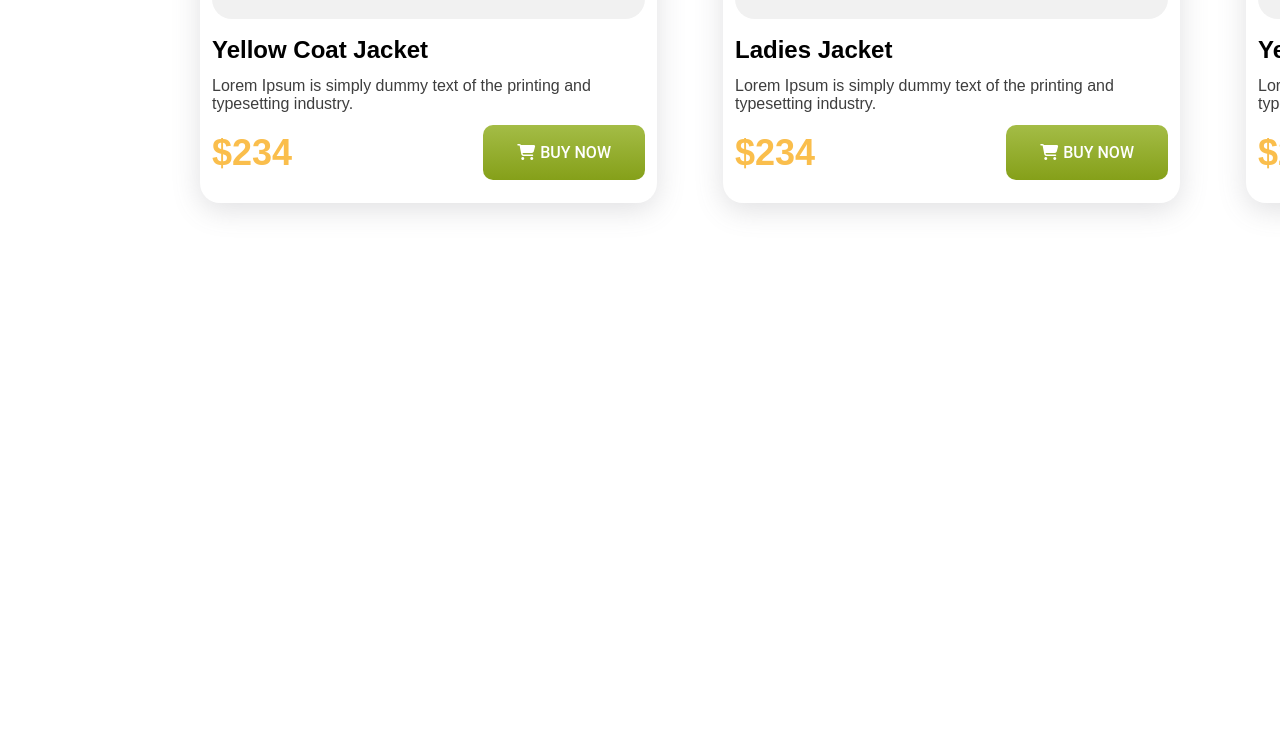
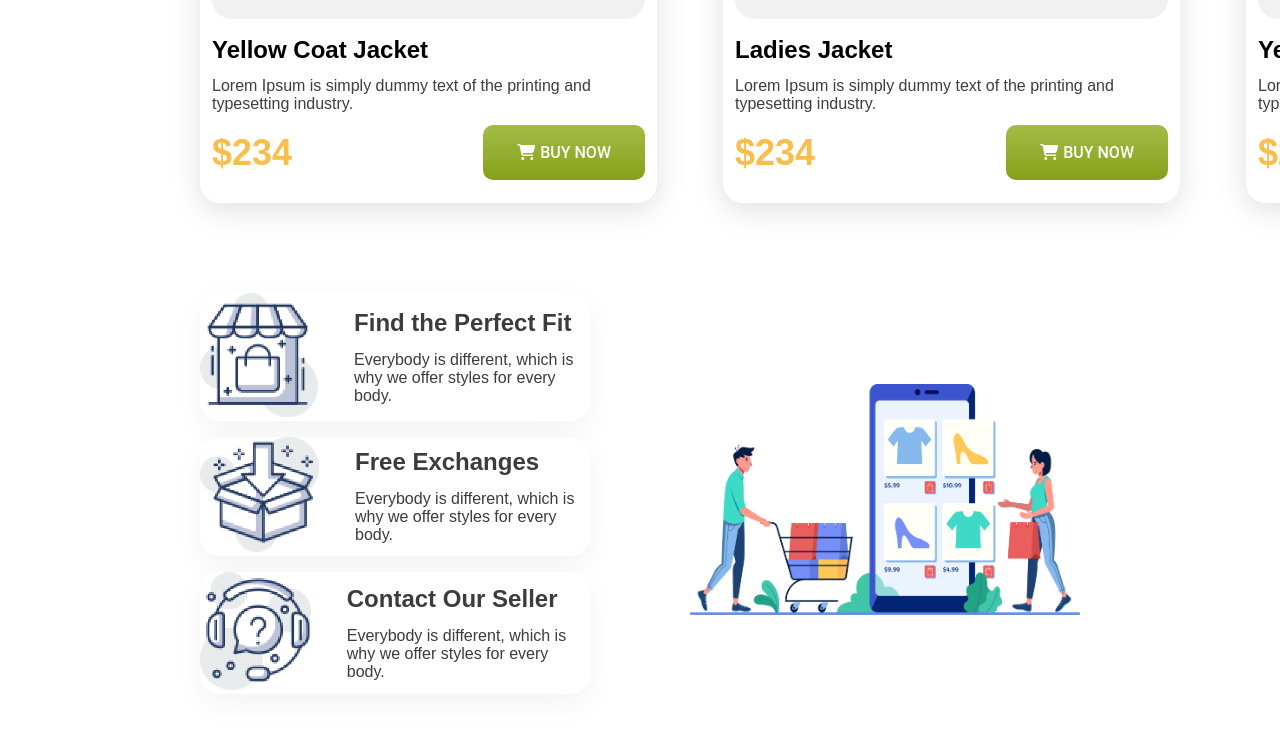
Before and after one commit to md-neloy/penguin-Fashion, a plain HTML site: page index.html in a window 1280 px wide. Shown: the part 1976-2726 px from the top of the page. Before the commit the page ends 2219 px from the top, so only its background shows below. Drawn offline with Linux system fonts and the light colour scheme.

Commit message:
complete the web design for lg device

```diff
--- a/css/style.css
+++ b/css/style.css
@@ -24,7 +24,7 @@ img {
 
 :root {
   --basic: #3c3c3c;
-  --barndColor:rgb(250, 190, 76);
+  --barndColor: rgb(250, 190, 76);
 }
 /* style share */
 .btn a {
@@ -34,9 +34,9 @@ img {
   font-size: 1rem;
   font-weight: 500;
   border-radius: 10px;
-  color:#ffffff;
+  color: #ffffff;
 }
-.btn a i{
+.btn a i {
   margin-right: 5px;
 }
 /* nav section start */
@@ -64,7 +64,7 @@ nav ul > li a {
   font-size: 1rem;
   font-weight: 500;
   color: var(--basic);
-  padding:10px;
+  padding: 10px;
 }
 /* nav section end */
 
@@ -101,10 +101,10 @@ nav ul > li a {
   width: 50%;
   position: relative;
 }
-#banner .container .banner_img .mask{
+#banner .container .banner_img .mask {
   position: absolute;
-    top:-74px;
-    left:20px;
+  top: -74px;
+  left: 20px;
 }
 
 #banner .container .banner_img img {
@@ -113,55 +113,55 @@ nav ul > li a {
 /* banner section end */
 
 /* women section start */
-#women{
+#women {
   padding: 50px 200px 40px 200px;
 }
-#women .container .womenParent{
+#women .container .womenParent {
   display: grid;
-  gap:66px;
-  grid-template-columns: repeat(3,1fr);
+  gap: 66px;
+  grid-template-columns: repeat(3, 1fr);
 }
-  #women .container h3{
+#women .container h3 {
   font-size: 48px;
   font-weight: 700;
-    color:var(--basic);
+  color: var(--basic);
   margin-bottom: 32px;
 }
-  #women .container .womenParent .child1{
-    padding:12px 12px 23px 12px;
+#women .container .womenParent .child1 {
+  padding: 12px 12px 23px 12px;
   border-radius: 20px;
   box-shadow: rgba(100, 100, 111, 0.2) 0px 7px 29px 0px;
 }
-  #women .container .womenParent .child1 h4{
+#women .container .womenParent .child1 h4 {
   font-weight: 700;
   font-size: 24px;
   margin-top: 17px;
 }
-  #women .container .womenParent .child1 p{
+#women .container .womenParent .child1 p {
   margin-top: 13px;
   margin-bottom: 12px;
   font-size: 16px;
-    color:rgb(62, 62, 62);
+  color: rgb(62, 62, 62);
 }
-  #women .container .womenParent .child1 h5{
+#women .container .womenParent .child1 h5 {
   font-size: 36px;
   font-weight: 900;
-    color:var(--barndColor);
+  color: var(--barndColor);
 }
-  #women .container .womenParent .child1 .child2{
-    padding:22px 20px;
+#women .container .womenParent .child1 .child2 {
+  padding: 22px 20px;
   border-radius: 20px;
   width: 433px;
   height: 441px;
   background: rgb(241, 241, 241);
 }
-  #women .container .womenParent .child1 .child2 img{
+#women .container .womenParent .child1 .child2 img {
   height: 100%;
 }
-  #women .container .womenParent .child1 .img2{
-    padding:27px 66px !important;
+#women .container .womenParent .child1 .img2 {
+  padding: 27px 66px !important;
 }
-  #women .container .womenParent .card_txt{
+#women .container .womenParent .card_txt {
   display: flex;
   align-items: center;
   justify-content: space-between;
@@ -169,58 +169,93 @@ nav ul > li a {
 
 /* women section end */
 /* women section start */
-#men{
+#men {
   padding: 50px 200px 40px 200px;
 }
-#men .container .womenParent{
+#men .container .womenParent {
   display: grid;
-  gap:66px;
-  grid-template-columns: repeat(3,1fr);
+  gap: 66px;
+  grid-template-columns: repeat(3, 1fr);
 }
-  #men .container h3{
+#men .container h3 {
   font-size: 48px;
   font-weight: 700;
-    color:var(--basic);
+  color: var(--basic);
   margin-bottom: 32px;
 }
-  #men .container .womenParent .child1{
-    padding:12px 12px 23px 12px;
+#men .container .womenParent .child1 {
+  padding: 12px 12px 23px 12px;
   border-radius: 20px;
   box-shadow: rgba(100, 100, 111, 0.2) 0px 7px 29px 0px;
 }
-  #men .container .womenParent .child1 h4{
+#men .container .womenParent .child1 h4 {
   font-weight: 700;
   font-size: 24px;
   margin-top: 17px;
 }
-  #men .container .womenParent .child1 p{
+#men .container .womenParent .child1 p {
   margin-top: 13px;
   margin-bottom: 12px;
   font-size: 16px;
-    color:rgb(62, 62, 62);
+  color: rgb(62, 62, 62);
 }
-  #men .container .womenParent .child1 h5{
+#men .container .womenParent .child1 h5 {
   font-size: 36px;
   font-weight: 900;
-    color:var(--barndColor);
+  color: var(--barndColor);
 }
-  #men .container .womenParent .child1 .child2{
-    padding:22px 48px;
+#men .container .womenParent .child1 .child2 {
+  padding: 22px 48px;
   border-radius: 20px;
   width: 433px;
   height: 441px;
   background: rgb(241, 241, 241);
 }
-  #men .container .womenParent .child1 .child2 img{
+#men .container .womenParent .child1 .child2 img {
   height: 100%;
 }
-  #men .container .womenParent .child1 .img2{
-    padding:27px 66px !important;
+#men .container .womenParent .child1 .img2 {
+  padding: 27px 66px !important;
 }
-  #men .container .womenParent .card_txt{
+#men .container .womenParent .card_txt {
   display: flex;
   align-items: center;
   justify-content: space-between;
 }
 
 /* women section end */
+
+/* footer section start */
+footer {
+  padding: 50px 200px 40px 200px;
+}
+
+footer .container{
+  display: grid;
+  gap: 100px;
+  grid-template-columns: repeat(2, 1fr);
+  align-items: center;
+  justify-content: center;
+}
+footer .container .foot .footer_txt {
+  display: flex;
+  gap: 36px;
+  justify-content: center;
+  align-items: center;
+  border-radius: 20px;
+  box-shadow: 0px 10px 30px 0px rgba(0, 0, 0, 0.05);
+  background: rgb(255, 255, 255);
+  margin-bottom: 16px;
+}
+footer .container .foot .footer_txt .footTxt h4 {
+  font-size: 24px;
+  font-weight: 700;
+  color: var(--basic);
+}
+footer .container .foot .footer_txt .footTxt p {
+  font-size: 16px;
+  font-weight: 400;
+  color: var(--basic);
+  margin-top: 14px;
+}
+/* footer section end */
--- a/index.html
+++ b/index.html
@@ -74,7 +74,7 @@
               <div class="child2 img2">
                 <img src="Image/PngItem_2597366 1.png" alt="PngItem_2597366" />
               </div>
-              <h4>Ladies Jacket </h4>
+              <h4>Ladies Jacket</h4>
               <p>
                 Lorem Ipsum is simply dummy text of the printing and typesetting
                 industry.
@@ -140,7 +140,7 @@
               <div class="child2">
                 <img src="Image/vippng 1.png" alt="vippng 1" />
               </div>
-              <h4>Ladies Jacket </h4>
+              <h4>Ladies Jacket</h4>
               <p>
                 Lorem Ipsum is simply dummy text of the printing and typesetting
                 industry.
@@ -179,5 +179,49 @@
       </section>
       <!-- men jacket section end -->
     </main>
+    <!-- footer -->
+    <footer>
+      <div class="container">
+        <div class="foot">
+          <div class="footer_txt">
+          <div class="footimg">
+            <img src="icon/image 12.png" alt="image 12" />
+          </div>
+          <div class="footTxt">
+            <h4>Find the Perfect Fit</h4>
+            <p>
+              Everybody is different, which is why we offer styles for every
+              body.
+            </p>
+          </div>
+        </div>
+          <div class="footer_txt">
+          <div class="footimg">
+            <img src="icon/image 13.png" alt="image 13" />
+          </div>
+          <div class="footTxt">
+            <h4>Free Exchanges</h4>
+            <p>
+              Everybody is different, which is why we offer styles for every
+              body.
+            </p>
+          </div>
+        </div>
+          <div class="footer_txt">
+          <div class="footimg">
+            <img src="icon/image 14.png" alt="image 14" />
+          </div>
+          <div class="footTxt">
+            <h4>Contact Our Seller</h4>
+            <p>
+              Everybody is different, which is why we offer styles for every
+              body.
+            </p>
+          </div>
+        </div>
+        </div>
+        <div class="footImg"><img src="icon/XMLID 1.png" alt="XMLID 1"></div>
+      </div>
+    </footer>
   </body>
 </html>
```
Lines whose indentation alone changed are shown as unchanged.
